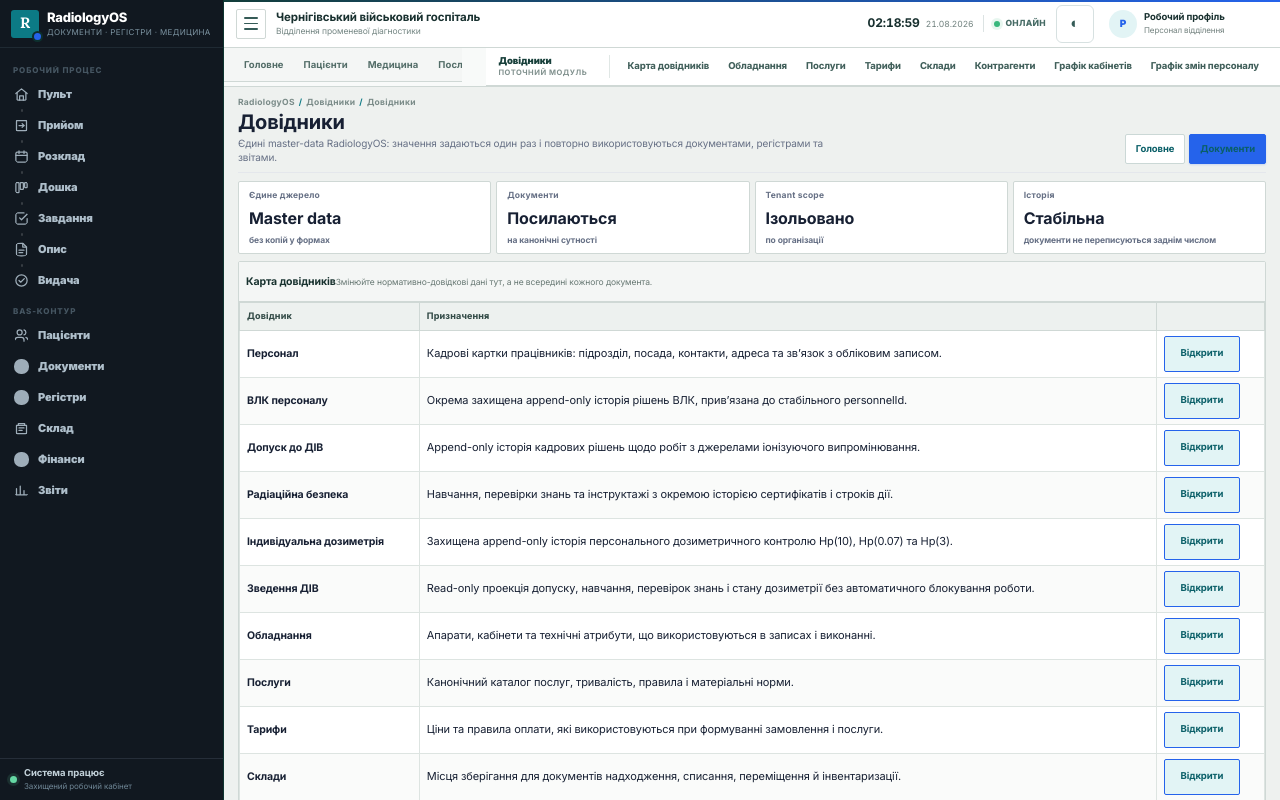
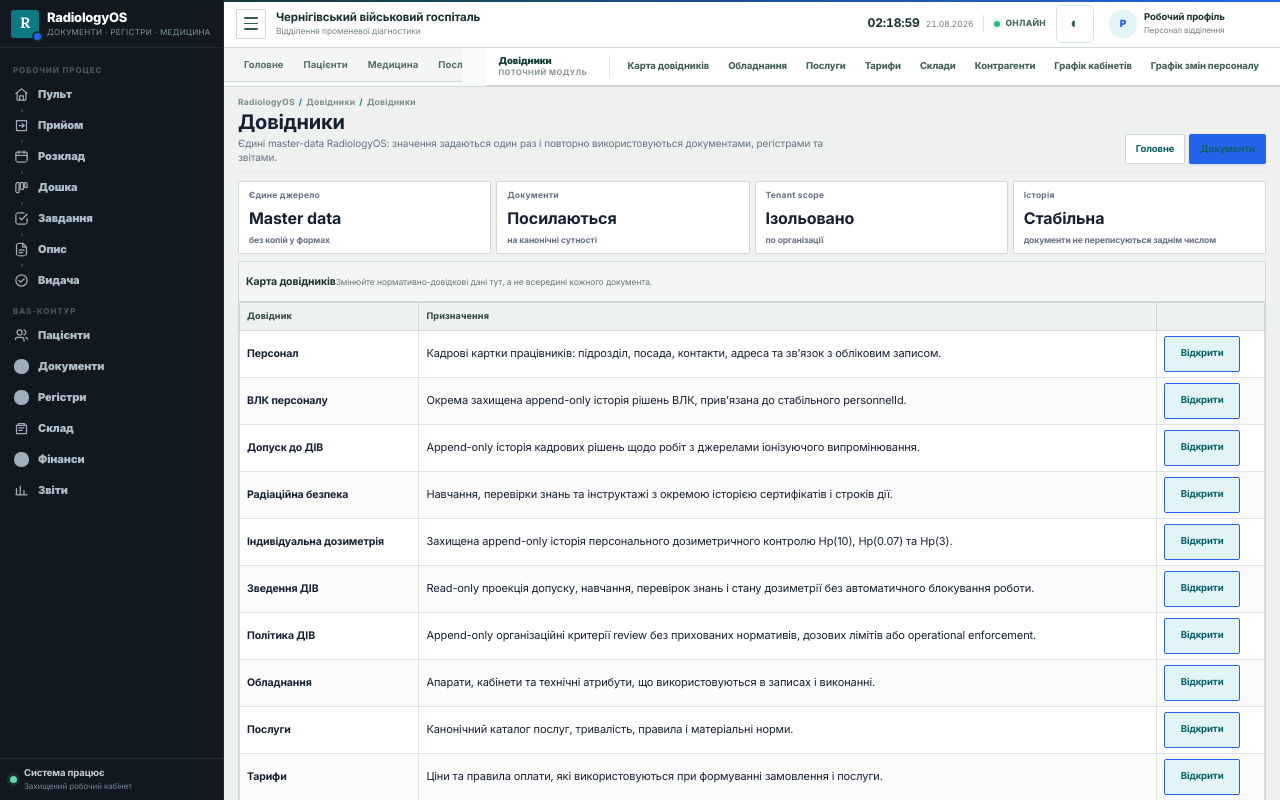
Before and after one commit to adamenkoa1/radiologyos, a Next.js app: page /staff/directories in a window 1280 px wide. Shown: the top 800 px of the page. Built offline with nearby package versions, Linux system fonts and the light colour scheme.

Commit message:
Link radiation review policy

```diff
--- a/app/staff/directories/page.tsx
+++ b/app/staff/directories/page.tsx
@@ -8,6 +8,7 @@ const directories=[
   {name:"Радіаційна безпека",description:"Навчання, перевірки знань та інструктажі з окремою історією сертифікатів і строків дії.",href:"/staff/personnel/radiation-training"},
   {name:"Індивідуальна дозиметрія",description:"Захищена append-only історія персонального дозиметричного контролю Hp(10), Hp(0.07) та Hp(3).",href:"/staff/personnel/dosimetry"},
   {name:"Зведення ДІВ",description:"Read-only проекція допуску, навчання, перевірок знань і стану дозиметрії без автоматичного блокування роботи.",href:"/staff/personnel/radiation-compliance"},
+  {name:"Політика ДІВ",description:"Append-only організаційні критерії review без прихованих нормативів, дозових лімітів або operational enforcement.",href:"/staff/personnel/radiation-review-policy"},
   {name:"Обладнання",description:"Апарати, кабінети та технічні атрибути, що використовуються в записах і виконанні.",href:"/staff/equipment"},
   {name:"Послуги",description:"Канонічний каталог послуг, тривалість, правила і матеріальні норми.",href:"/staff/services"},
   {name:"Тарифи",description:"Ціни та правила оплати, які використовуються при формуванні замовлення і послуги.",href:"/staff/tariffs"},
```
